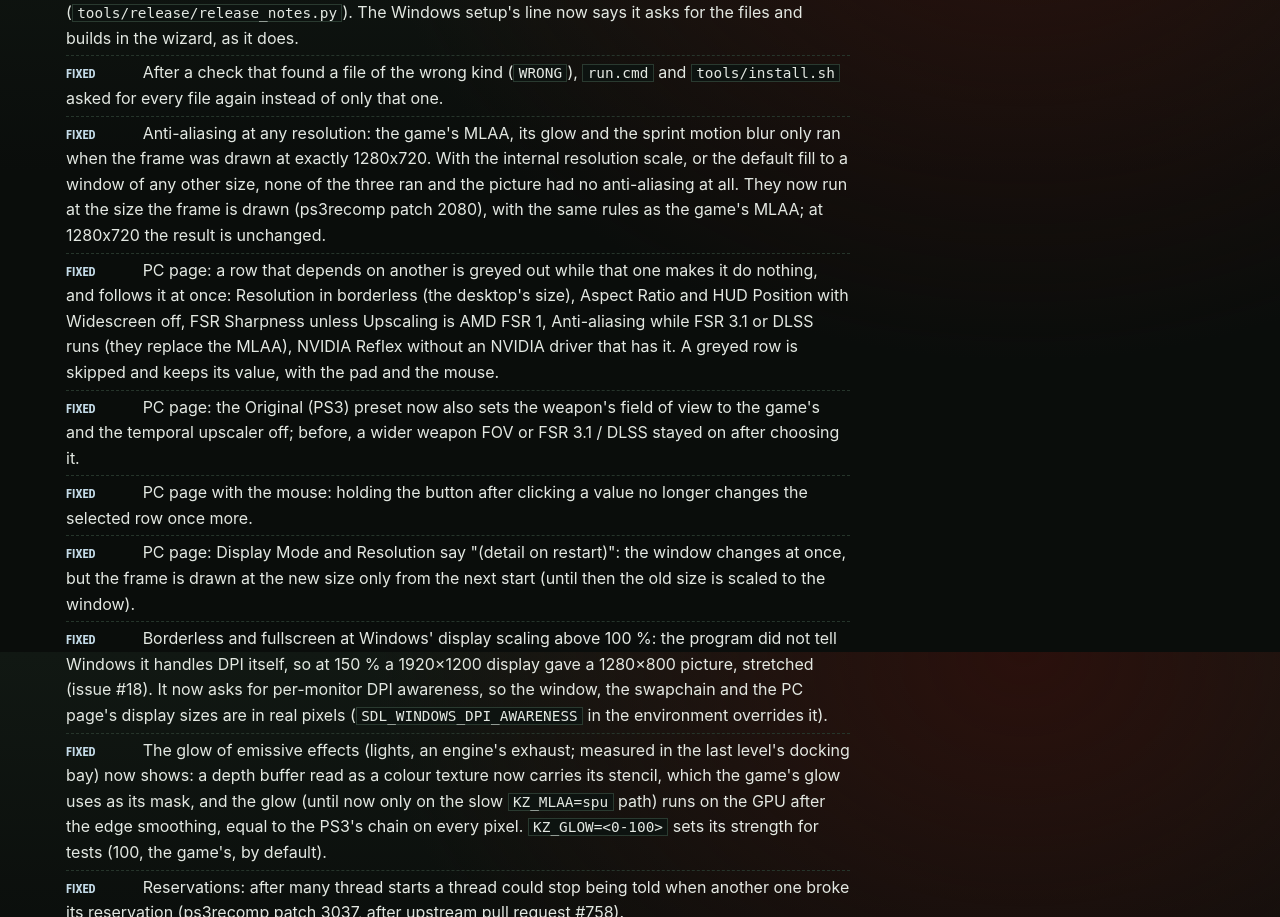
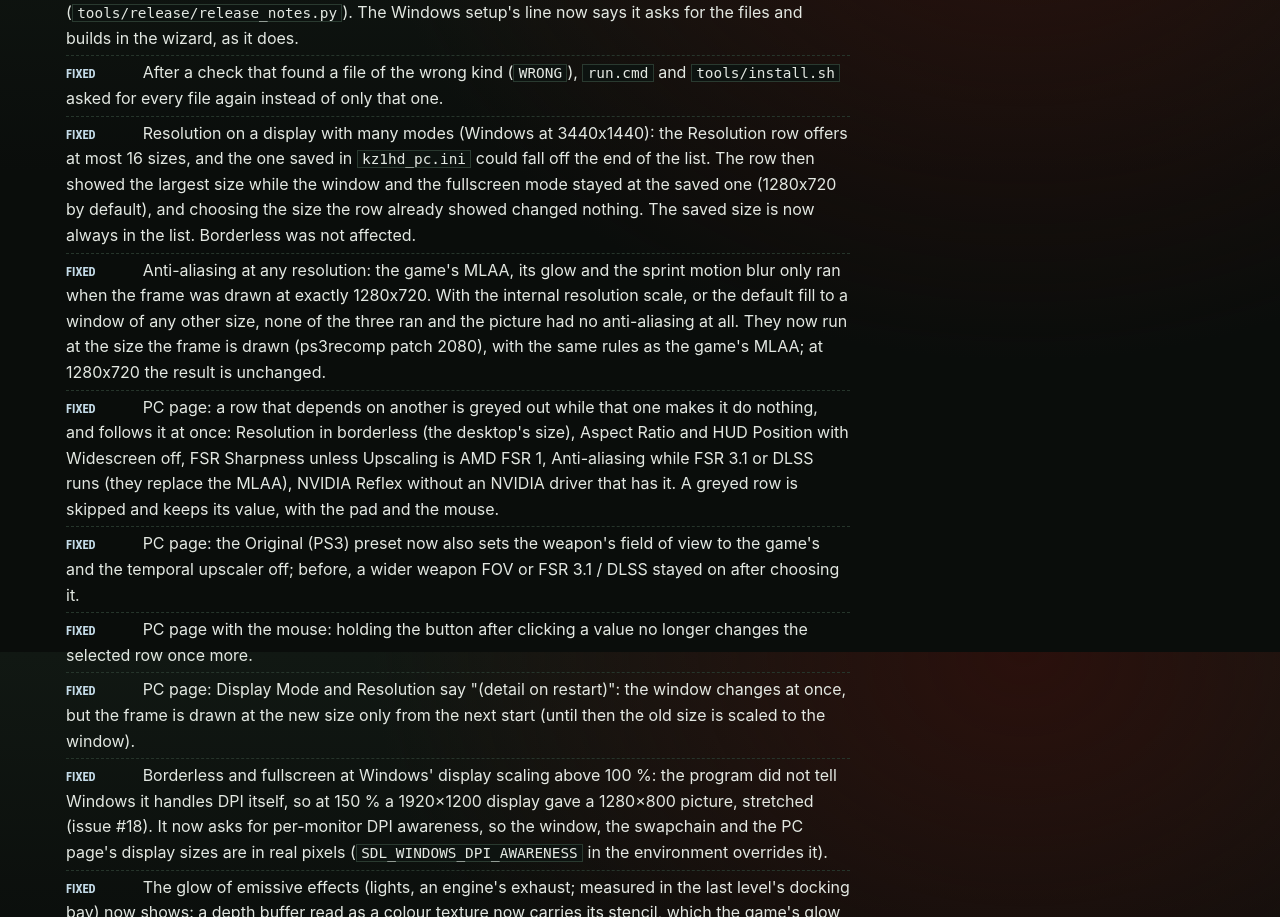
Before and after one commit to gustavomorinaga/project-vekta, a plain HTML site: page site/index.html in a window 1280 px wide. Shown: the part 6548-7465 px from the top of the page. Drawn offline with Linux system fonts and the light colour scheme; a web font is replaced by a local one.

Commit message:
Site: regenerated for the Resolution row's changelog entry

```diff
--- a/site/index.html
+++ b/site/index.html
@@ -221,6 +221,7 @@
 <li><span class="sec">Changed</span>Less CPU while the game waits for its next frame: at the default 60 fps the main thread spun through the wait and stayed about 99 % busy; it now sleeps until shortly before the next tick of the game clock and takes the tick exactly as before, about half a core less (<code>KZ_FRAME_WAIT_SPIN=1</code> goes back to spinning). The SPURS scheduler now runs only the work the game asked for, without probing idle SPUs, which used 4.6 to 6 % less CPU for the whole game on the Level 7 and Level 1 test routes with the same frame rates (<code>PS3_SPURS_WANTED=0</code> goes back to the old way; after Project Helghast&#x27;s patch 1074) (<a href="https://github.com/gustavomorinaga/project-vekta/blob/main/docs/dev/performance.md">docs/dev/performance.md</a>).</li>
 <li><span class="sec">Changed</span>Release notes: from 0.5.0 they start with how to install, the downloads and a link to the install page (<a href="https://github.com/gustavomorinaga/project-vekta/blob/main/docs/INSTALL.md">docs/INSTALL.md</a>), before what is new; until 0.4.0 that paragraph came last (<code>tools/release/release_notes.py</code>). The Windows setup&#x27;s line now says it asks for the files and builds in the wizard, as it does.</li>
 <li><span class="sec">Fixed</span>After a check that found a file of the wrong kind (<code>WRONG</code>), <code>run.cmd</code> and <code>tools/install.sh</code> asked for every file again instead of only that one.</li>
+<li><span class="sec">Fixed</span>Resolution on a display with many modes (Windows at 3440x1440): the Resolution row offers at most 16 sizes, and the one saved in <code>kz1hd_pc.ini</code> could fall off the end of the list. The row then showed the largest size while the window and the fullscreen mode stayed at the saved one (1280x720 by default), and choosing the size the row already showed changed nothing. The saved size is now always in the list. Borderless was not affected.</li>
 <li><span class="sec">Fixed</span>Anti-aliasing at any resolution: the game&#x27;s MLAA, its glow and the sprint motion blur only ran when the frame was drawn at exactly 1280x720. With the internal resolution scale, or the default fill to a window of any other size, none of the three ran and the picture had no anti-aliasing at all. They now run at the size the frame is drawn (ps3recomp patch 2080), with the same rules as the game&#x27;s MLAA; at 1280x720 the result is unchanged.</li>
 <li><span class="sec">Fixed</span>PC page: a row that depends on another is greyed out while that one makes it do nothing, and follows it at once: Resolution in borderless (the desktop&#x27;s size), Aspect Ratio and HUD Position with Widescreen off, FSR Sharpness unless Upscaling is AMD FSR 1, Anti-aliasing while FSR 3.1 or DLSS runs (they replace the MLAA), NVIDIA Reflex without an NVIDIA driver that has it. A greyed row is skipped and keeps its value, with the pad and the mouse.</li>
 <li><span class="sec">Fixed</span>PC page: the Original (PS3) preset now also sets the weapon&#x27;s field of view to the game&#x27;s and the temporal upscaler off; before, a wider weapon FOV or FSR 3.1 / DLSS stayed on after choosing it.</li>
```
